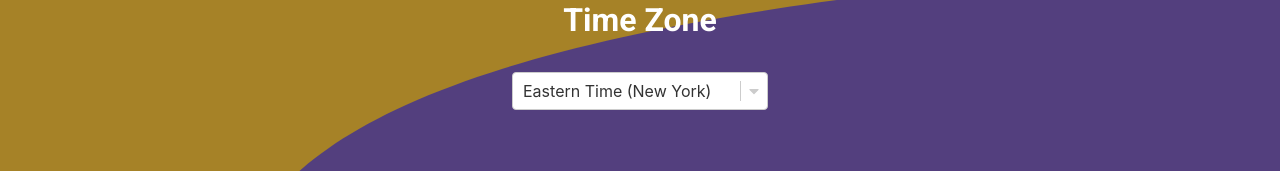
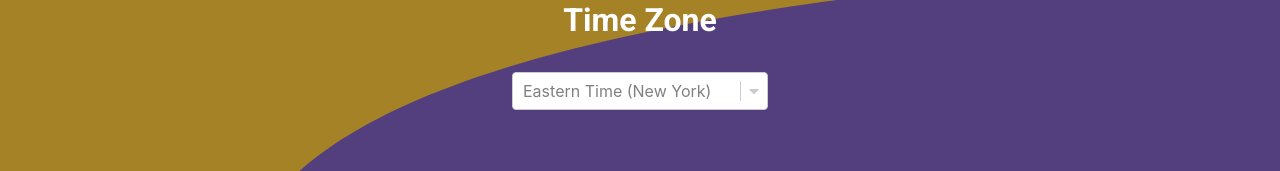
Before and after one commit to KimDuclos/flextogether, a React (Create React App) app: page /calendar in a window 1280 px wide. Shown: the part 440-611 px from the top of the page. Built offline with nearby package versions, Linux system fonts and the light colour scheme.

Commit message:
time zone drop down fixed

```diff
--- a/src/calendar.jsx
+++ b/src/calendar.jsx
@@ -44,7 +44,7 @@ const DropdownIndicator = (props) => {
 };
 
 // set dropdown to eastern
-const defaultOption = options[0];
+const defaultOption = "Eastern Time (New York)";
 
 // insert times to blocks - map
 const times = [
@@ -72,9 +72,7 @@ const Calendar = (props) => {
     <TimeButton time={time} onClick={() => setTimeClicked(true)} />
   ));
 
-  const [timeDrop, setTimeDrop ] = useState(false);
-
-
+  const [timeDrop, setTimeDrop] = useState(false);
 
   return (
     <div className="calendar-page">
@@ -96,8 +94,8 @@ const Calendar = (props) => {
         <Select
           className="dropdown"
           options={options}
-          value={defaultOption}
-          placeholder={"Select an Option"}
+          // value={defaultOption}
+          placeholder={defaultOption}
           components={{ DropdownIndicator }}
         >
           <CaretDownIcon className="caret-dropdown" />
--- a/src/components/time-dropdown.jsx
+++ b/src/components/time-dropdown.jsx
@@ -9,10 +9,8 @@ const TimeDropDown = (props) => {
   const handleOnChange = (val) => {
     setValue(val);
     props.onSelect();
-    console.log("handle onChange")
+    console.log("handle onChange");
   };
-
-
 
   const options = [
     { label: "6:00am", value: "6:00am" },
```
